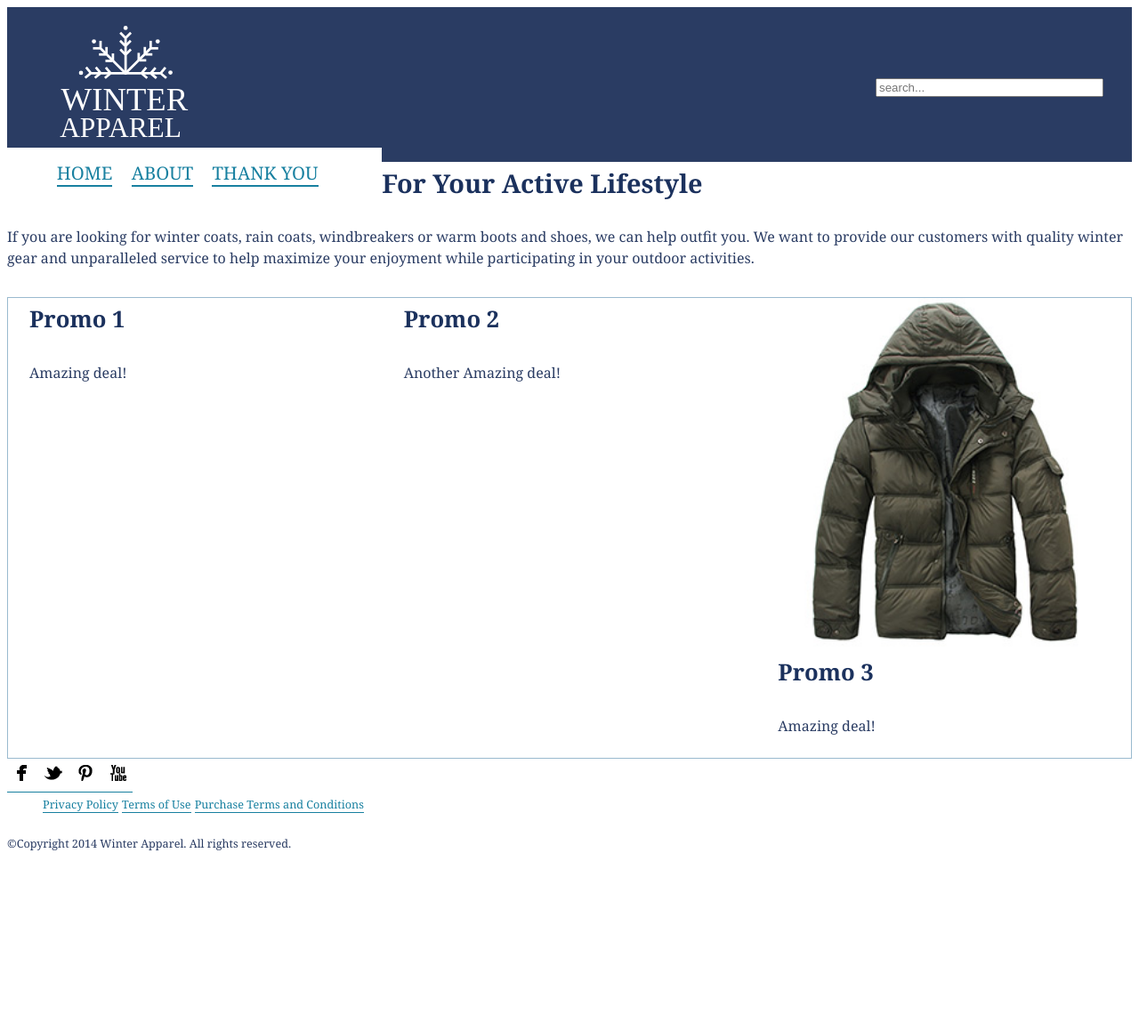
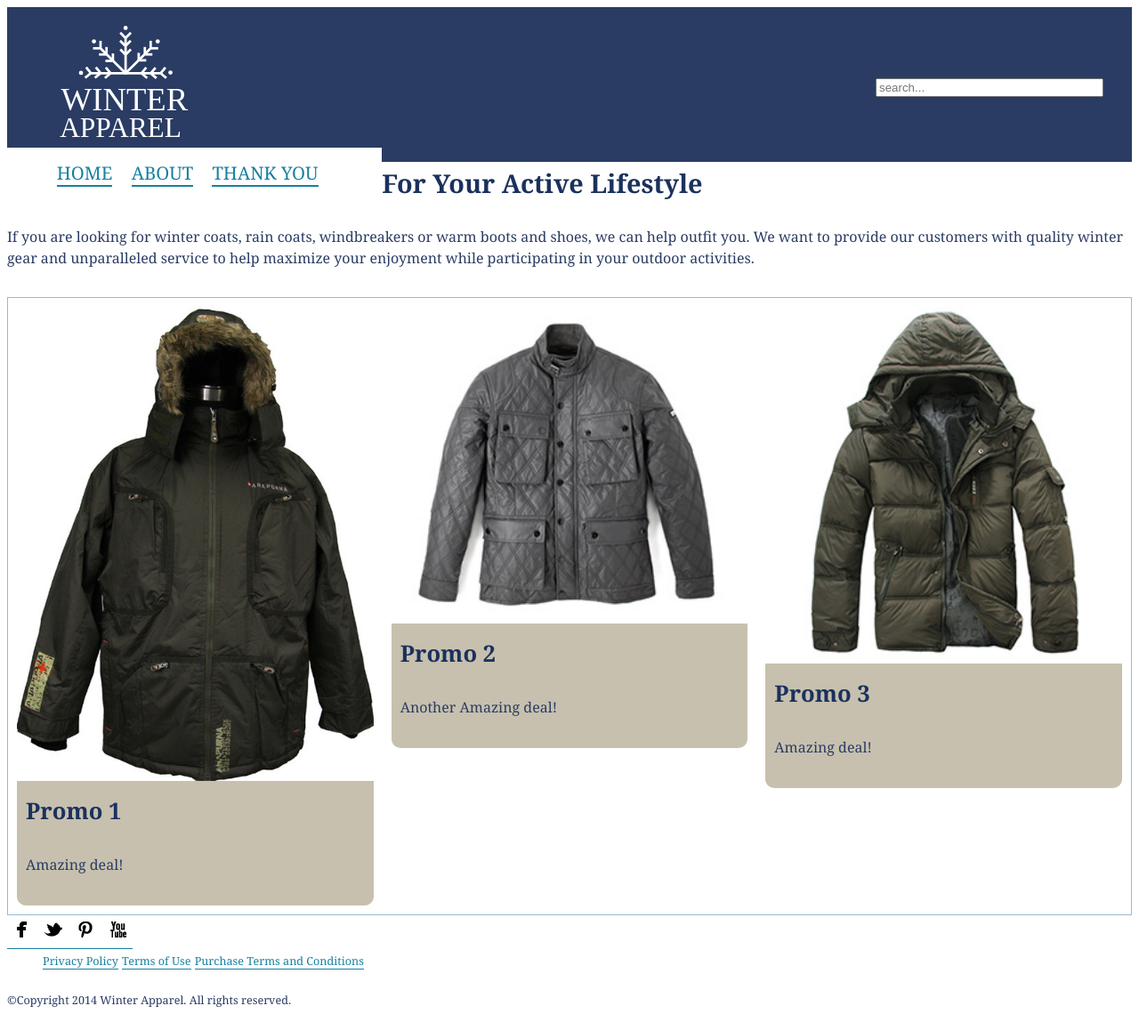
Before and after one commit to chloelavergne/ecommerce-website, a Jekyll site: the page built from index.html, in a window 1280 px wide. Shown: the whole page at 89% size. Built offline with Jekyll 4.4.1, drawn with Linux system fonts in a browser that asks for light colours; some web fonts are replaced; Markdown is read by kramdown in place of the engine named in the settings; before the commit the page ends 982 px from its top, so only the background shows below that.

```diff
--- a/css/promos.css
+++ b/css/promos.css
@@ -23,3 +23,12 @@
 .media-img{
 	margin-right: 5%;
 }
+
+.promo-small{
+	background-color: #c7c0ae;
+	border-radius: 10px;
+}
+
+.gutter{
+	padding: 10px;
+}
--- a/index.html
+++ b/index.html
@@ -11,11 +11,11 @@
 <div class="grid">
 
  <div class="gutter unit unit-s-1 unit-m-1-3 unit l-1-3">
- {% include promo-small.html title="Promo 1" desc="Amazing deal!" image="images/winter-coat.jpg" %}
+ {% include promo-small.html title="Promo 1" desc="Amazing deal!" image="winter-coat.jpg" %}
  </div>
 
  <div class="gutter unit unit-s-1 unit-m-1-3 unit l-1-3">
- {% include promo-small.html title="Promo 2" desc="Another Amazing deal!" image="images/coat-winter-4.jpg" %}
+ {% include promo-small.html title="Promo 2" desc="Another Amazing deal!" image="coat-winter-4.jpg" %}
  </div>
 
  <div class="gutter unit unit-s-1 unit-m-1-3 unit l-1-3">
--- a/thank-you.html
+++ b/thank-you.html
@@ -1,5 +1,7 @@
 ---
 layout: default
+title: Thank You
+meta: Thank you for your purchase.
 ---
 
        <div>
```
Also changed, not shown: 3 other files.
